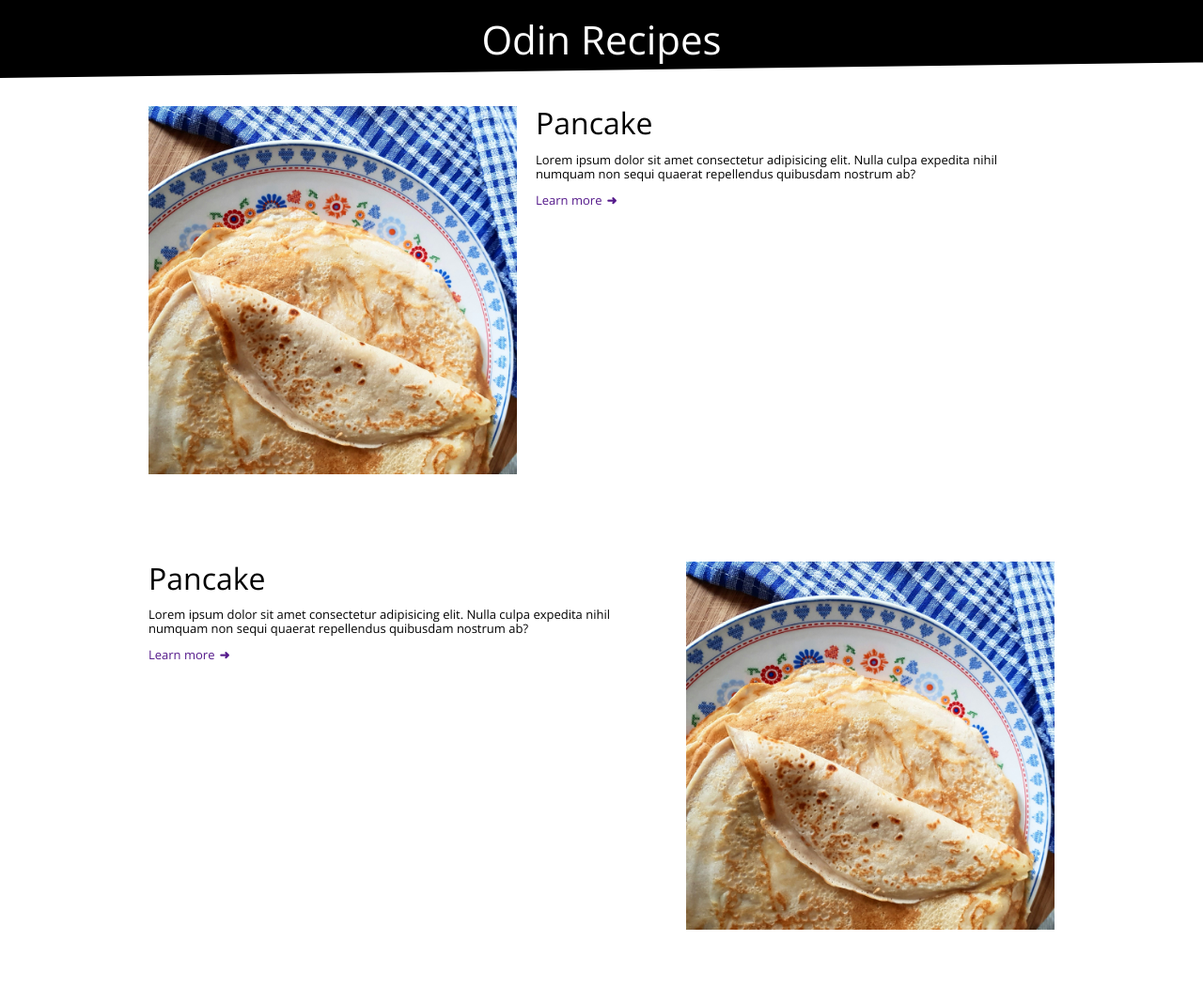
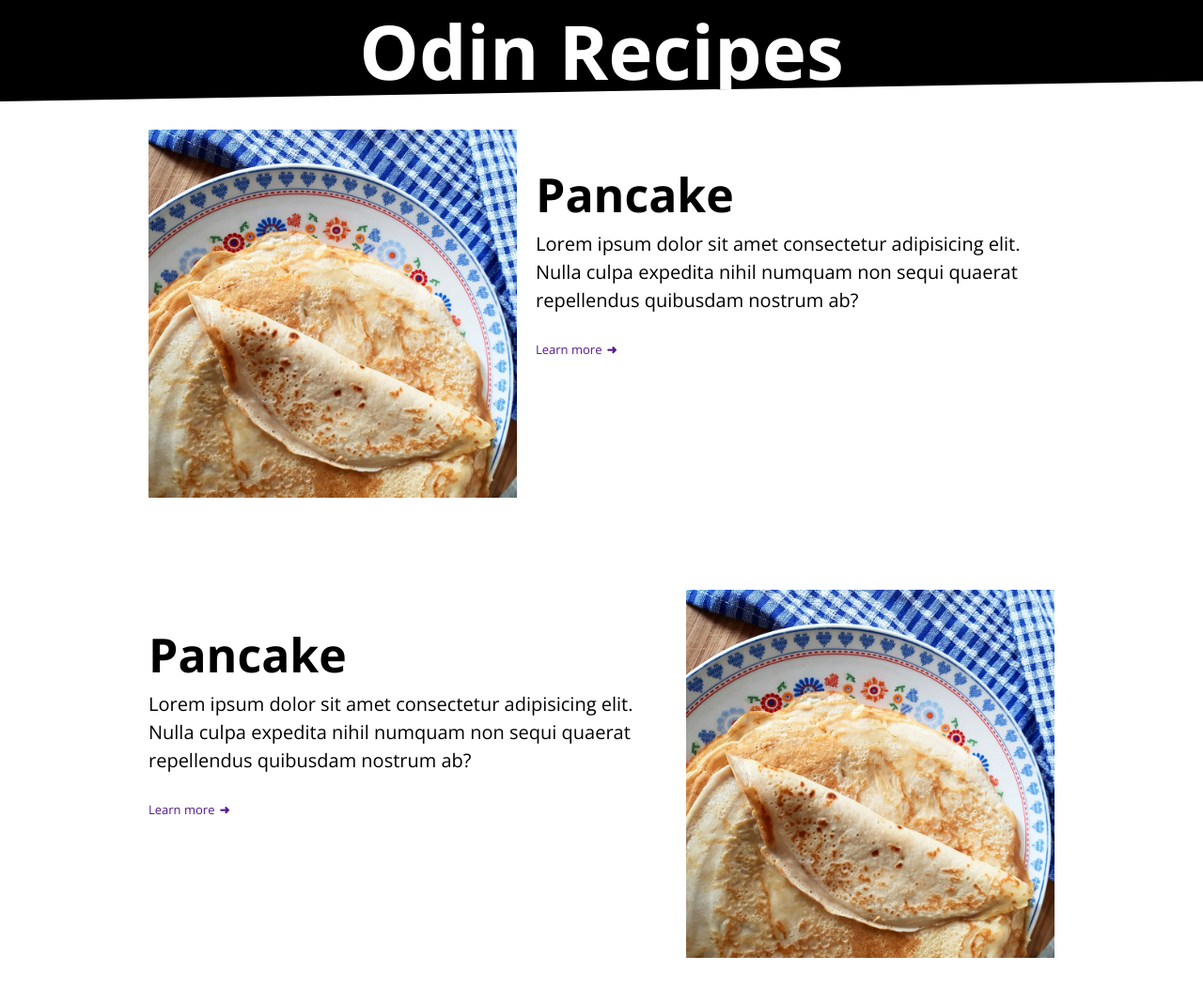
Before and after one commit to WreckitHUN/odin-recipes, a plain HTML site: page index.html in a window 1280 px wide. Shown: the top 1051 px of the page at 94% size. Drawn offline with nearby package versions, Linux system fonts and the light colour scheme.

Commit message:
Additional changes.

```diff
--- a/styles/styles.css
+++ b/styles/styles.css
@@ -2,46 +2,62 @@
     box-sizing: border-box;
 }
 
-html{
-    font-size: 62.5%;
-    font-family: "Open Sans", sans-serif;
+/* Topography */
+::selection{
+    background: tomato;
+    color: white;
 }
 
-/* Typography */
+html{
+    /* 62.5% of 16px is 10px */
+    font-size: 62.5%;
+}
 
-h1,h2{
-    margin: 0;
+body{
+
+    font-family: "Open Sans", system-ui, -apple-system, BlinkMacSystemFont, 'Segoe UI', Roboto, Oxygen, Ubuntu, Cantarell, 'Open Sans', 'Helvetica Neue', sans-serif;
+    font-size: 1.8rem;
+    line-height: 1.5;
+}
+
+h1, h2, h3{
+    margin-bottom: 1rem;
+    line-height: 1.1;
 }
 
 h1{
-    font-size: 2.7rem;
-    font-weight: 400;
+    font-size: 7rem;
 }
 
 h2{
-    font-size: 2.5rem;
-    font-weight: 400;
+    font-size: 4rem;
+}
+
+h3{
+    font-size: 3rem;
 }
 
 p{
-    font-size: 1.8rem;
+    margin-top: 0;
 }
 
-/* Laptop */
+/* Laptop and Desktop */
 @media screen and (min-width: 1024px) {
+    body{
+        font-size: 2rem;
+    }
 
     h1{
-        font-size: 4.2rem;
+        font-size: 8rem;
     }
 
     h2{
-        font-size: 3.2rem;
+        font-size: 5rem;
     }
 
-    p{
-        font-size: 1.3rem;
+    h3{
+        font-size: 4rem;
     }
-
 }
 
 
@@ -49,7 +65,6 @@ p{
     color: white;
     background: black;
     padding: 1rem;
-    line-height: 1.5;
 }
 
 .site__header h1{
```
